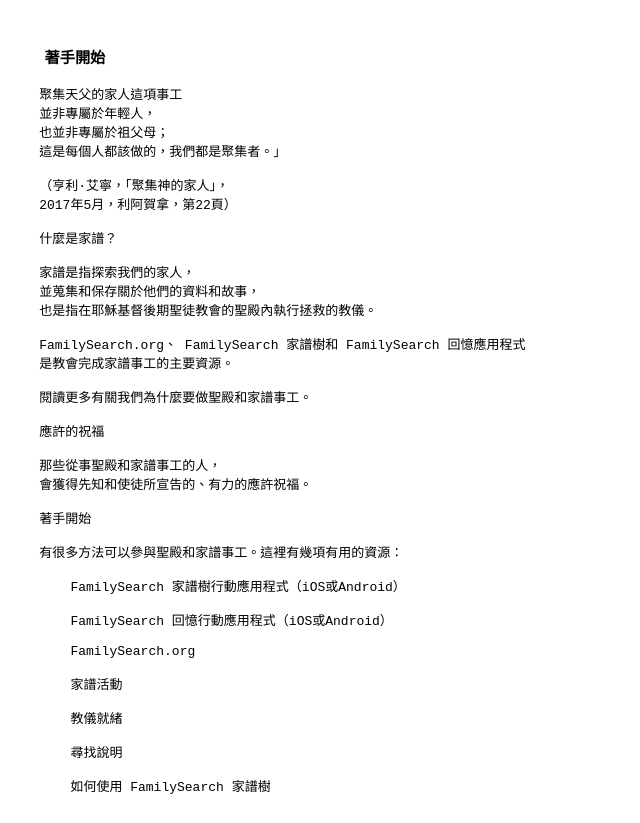
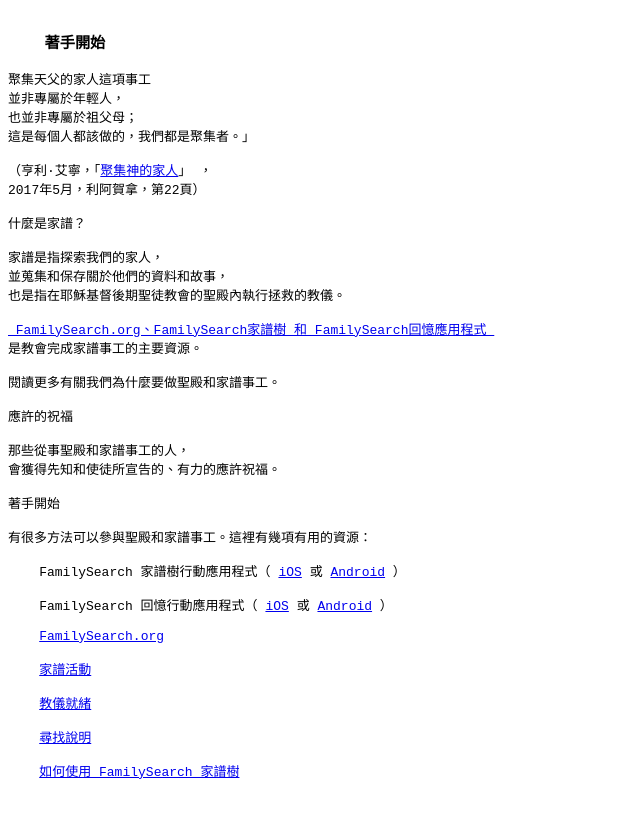
Before and after one commit to oyours/ss, a plain HTML site: page sw/about.html in a window 1280 px wide. Shown: the part 541-1364 px from the top of the page, without its empty margins (0-640 px from the left). Drawn offline with Linux system fonts and the light colour scheme.

Commit message:
upd about.htm

```diff
--- a/sw/about.html
+++ b/sw/about.html
@@ -4,14 +4,13 @@
     <meta charset="UTF-8">
     <meta http-equiv="X-UA-Compatible" content="IE=edge">
     <meta name="viewport" content="width=device-width, initial-scale=1.0">
-    <title> sw 1.3 </title>
+    <title> sw intro </title>
 </head>
 
 <pre>
 <h3>
     關於家譜 </h3></pre>
 <pre>
-
 家譜是指探索、了解更多關於我們的家人，
 並蒐集和保存關於他們的資料，
 也是指在耶穌基督後期聖徒教會的聖殿內執行拯救的教儀。
@@ -46,7 +45,7 @@
 也並非專屬於祖父母；
 這是每個人都該做的，我們都是聚集者。」
 
-    （亨利·艾寧，「聚集神的家人」，
+（亨利·艾寧，「<a href="https://www.churchofjesuschrist.org/study/general-conference/2017/04/gathering-the-family-of-god?lang=zho">聚集神的家人</a>」 ，
 2017年5月，利阿賀拿，第22頁）
 
 什麼是家譜？
@@ -55,7 +54,7 @@
 並蒐集和保存關於他們的資料和故事，
 也是指在耶穌基督後期聖徒教會的聖殿內執行拯救的教儀。
 
-    FamilySearch.org、 FamilySearch 家譜樹和 FamilySearch 回憶應用程式
+<a href="http://www.familysearch.org/"> FamilySearch.org、FamilySearch家譜樹 和 FamilySearch回憶應用程式 </a>
 是教會完成家譜事工的主要資源。
 
 閱讀更多有關我們為什麼要做聖殿和家譜事工。
@@ -69,19 +68,19 @@
 
 有很多方法可以參與聖殿和家譜事工。這裡有幾項有用的資源：
 
-        FamilySearch 家譜樹行動應用程式（iOS或Android）
+    FamilySearch 家譜樹行動應用程式（ <a href="http://itunes.apple.com/us/app/familysearch-tree-viewer/id885982973">iOS</a> 或 <a href="http://play.google.com/store/apps/details?id=org.familysearch.mobile">Android</a> ）
 
-        FamilySearch 回憶行動應用程式（iOS或Android）
+    FamilySearch 回憶行動應用程式（ <a href="http://apps.apple.com/us/app/familysearch-memories/id885970971">iOS</a> 或 <a href="http://play.google.com/store/apps/details?id=org.familysearch.mobile.memories&hl=en_US">Android</a> ）
 
-        FamilySearch.org
+    <a href="http://www.familysearch.org/">FamilySearch.org</a>
 
-        家譜活動
+    <a href="http://www.familysearch.org/discovery/">家譜活動</a>
 
-        教儀就緒
+    <a href="https://www.familysearch.org/temple/ordinancesready">教儀就緒</a>
 
-        尋找說明
+    <a href="http://www.familysearch.org/help/">尋找說明</a>
 
-        如何使用 FamilySearch 家譜樹
+    <a href="https://www.familysearch.org/blog/zh/familysearch-family-tree/">如何使用 FamilySearch 家譜樹</a>
 
 </pre>
 </html>
```
Lines whose indentation alone changed are shown as unchanged.
